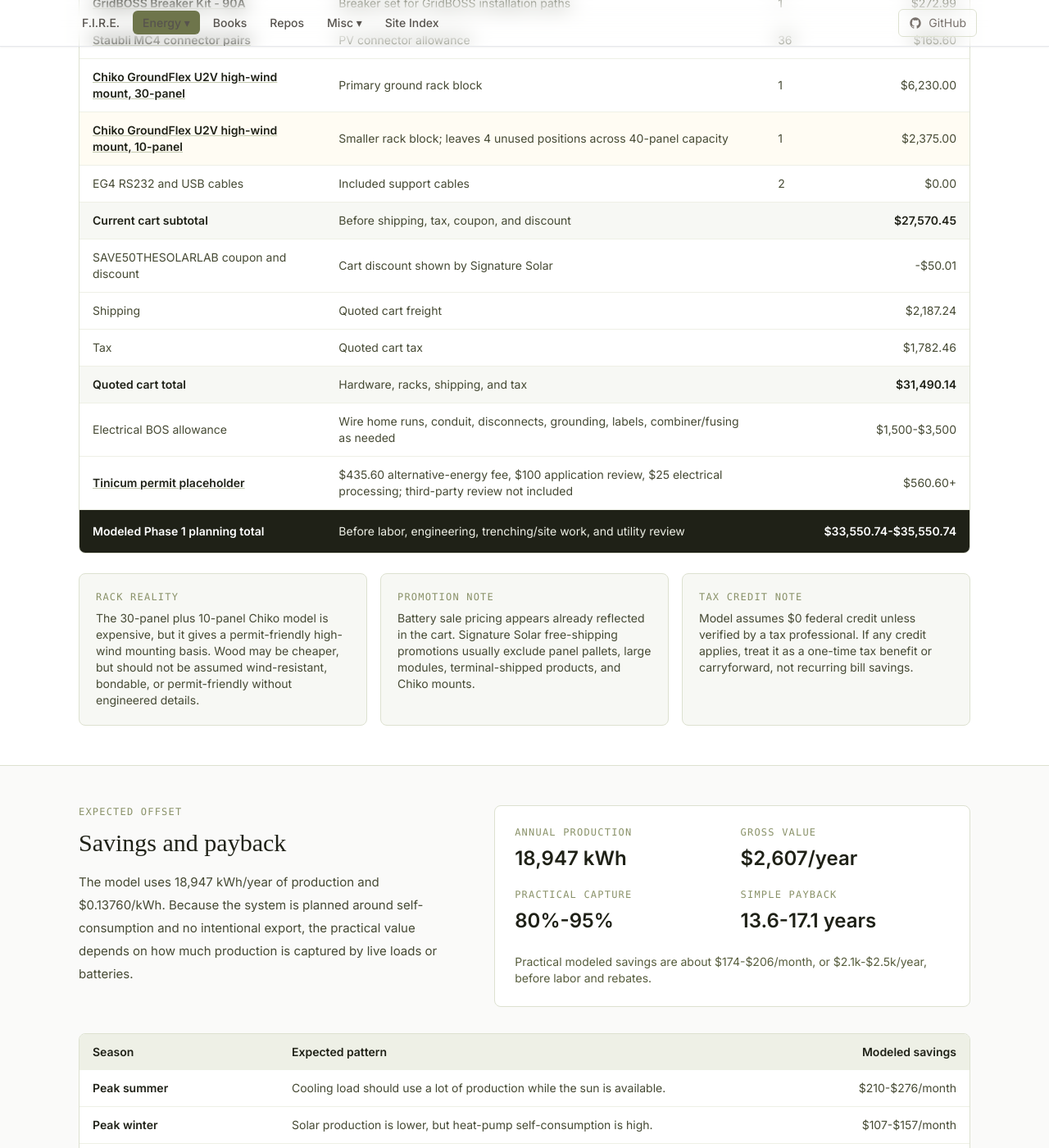
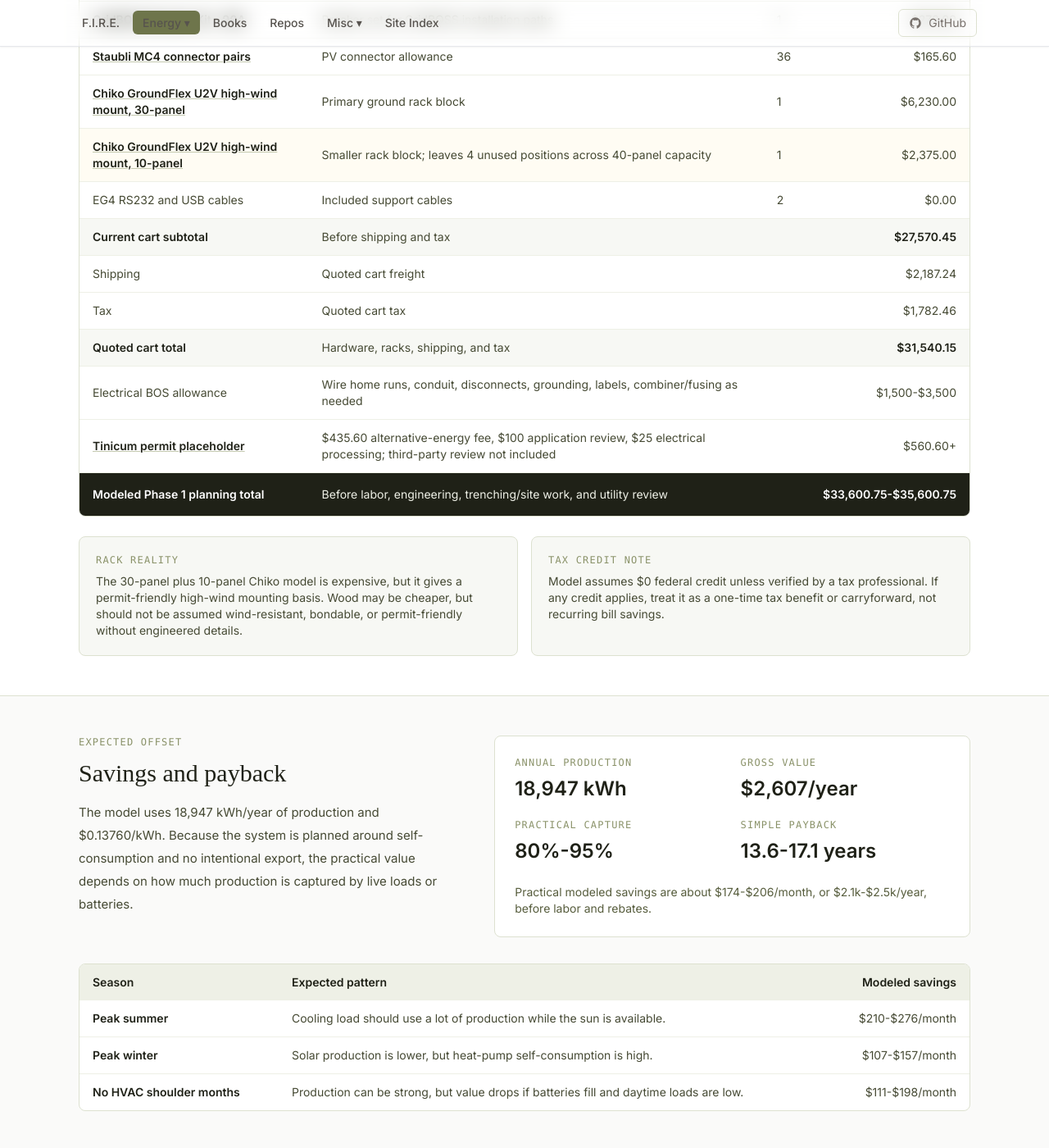
Before and after one commit to techmore/techmore.github.io, a Jekyll site: the page built from pages/energy-monitoring/solar.html, in a window 1280 px wide and 1400 px high, scrolled down 1432 px. Shown: the whole window at 82% size. Built offline with Jekyll 4.4.1, drawn with Linux system fonts in a browser that asks for light colours; nearby versions of some CDN libraries; some web fonts are replaced.

Commit message:
Remove promotional pricing from solar model

```diff
--- a/pages/energy-monitoring/solar.html
+++ b/pages/energy-monitoring/solar.html
@@ -146,15 +146,9 @@ title: Solar Offset - Techmore
             </tr>
             <tr class="bg-olive-50">
               <td class="px-4 py-3 font-semibold text-olive-950">Current cart subtotal</td>
-              <td class="px-4 py-3">Before shipping, tax, coupon, and discount</td>
+              <td class="px-4 py-3">Before shipping and tax</td>
               <td class="px-4 py-3"></td>
               <td class="px-4 py-3 text-right font-semibold text-olive-950">$27,570.45</td>
-            </tr>
-            <tr>
-              <td class="px-4 py-3">SAVE50THESOLARLAB coupon and discount</td>
-              <td class="px-4 py-3">Cart discount shown by Signature Solar</td>
-              <td class="px-4 py-3"></td>
-              <td class="px-4 py-3 text-right">-$50.01</td>
             </tr>
             <tr>
               <td class="px-4 py-3">Shipping</td>
@@ -172,7 +166,7 @@ title: Solar Offset - Techmore
               <td class="px-4 py-3 font-semibold text-olive-950">Quoted cart total</td>
               <td class="px-4 py-3">Hardware, racks, shipping, and tax</td>
               <td class="px-4 py-3"></td>
-              <td class="px-4 py-3 text-right font-semibold text-olive-950">$31,490.14</td>
+              <td class="px-4 py-3 text-right font-semibold text-olive-950">$31,540.15</td>
             </tr>
             <tr>
               <td class="px-4 py-3">Electrical BOS allowance</td>
@@ -190,20 +184,16 @@ title: Solar Offset - Techmore
               <td class="px-4 py-4 font-semibold">Modeled Phase 1 planning total</td>
               <td class="px-4 py-4 text-olive-100">Before labor, engineering, trenching/site work, and utility review</td>
               <td class="px-4 py-4"></td>
-              <td class="px-4 py-4 text-right font-semibold">$33,550.74-$35,550.74</td>
+              <td class="px-4 py-4 text-right font-semibold">$33,600.75-$35,600.75</td>
             </tr>
           </tbody>
         </table>
       </div>
 
-      <div class="mt-6 grid gap-4 md:grid-cols-3">
+      <div class="mt-6 grid gap-4 md:grid-cols-2">
         <div class="rounded-lg border border-olive-200 bg-olive-50 p-5">
           <p class="font-mono text-xs tracking-widest uppercase text-olive-500">Rack reality</p>
           <p class="mt-2 text-sm text-olive-800">The 30-panel plus 10-panel Chiko model is expensive, but it gives a permit-friendly high-wind mounting basis. Wood may be cheaper, but should not be assumed wind-resistant, bondable, or permit-friendly without engineered details.</p>
-        </div>
-        <div class="rounded-lg border border-olive-200 bg-olive-50 p-5">
-          <p class="font-mono text-xs tracking-widest uppercase text-olive-500">Promotion note</p>
-          <p class="mt-2 text-sm text-olive-800">Battery sale pricing appears already reflected in the cart. Signature Solar free-shipping promotions usually exclude panel pallets, large modules, terminal-shipped products, and Chiko mounts.</p>
         </div>
         <div class="rounded-lg border border-olive-200 bg-olive-50 p-5">
           <p class="font-mono text-xs tracking-widest uppercase text-olive-500">Tax credit note</p>
```
